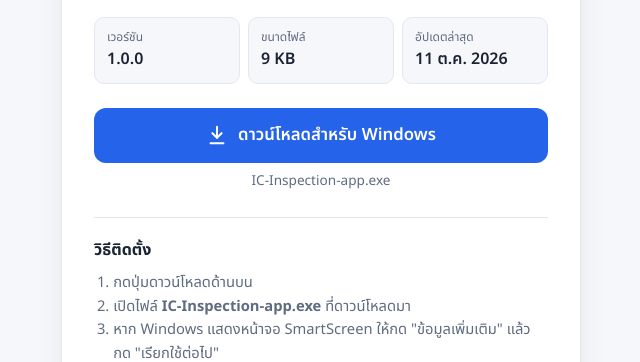
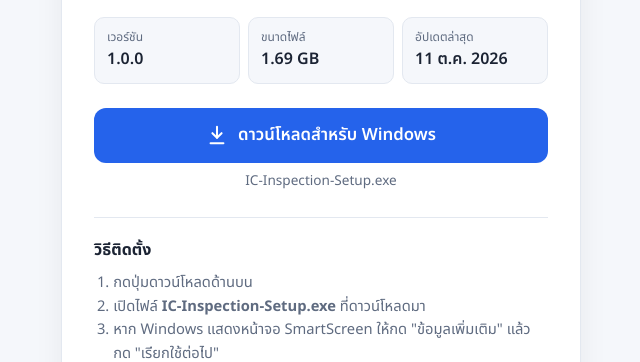
Before and after one commit to faptster/ICdownload, a website: page public/index.html in a window 1280 px wide. Shown: the part 187-549 px from the top of the page, 319-959 px from the left. Drawn offline with Linux system fonts and the light colour scheme.

Commit message:
downloadsetup

```diff
--- a/public/index.html
+++ b/public/index.html
@@ -186,9 +186,9 @@
       name: "IC Inspection App",
       description: "โปรแกรมตรวจสอบ IC",
       version: "1.0.0",
-      size: "9 KB",
+      size: "1.69 GB",
       date: "11 ต.ค. 2026",
-      file: "files/IC-Inspection-app.exe", // วางไฟล์ .exe ไว้ในโฟลเดอร์ files/ แล้วแก้ชื่อตรงนี้
+      file: "https://github.com/faptster/ICdownload/releases/latest/download/IC-Inspection-Setup.exe", // วางไฟล์ .exe ไว้ในโฟลเดอร์ files/ แล้วแก้ชื่อตรงนี้
       footer: "© 2026"
     };
     // ===================================
```
Also changed, not shown: 1 other file.
